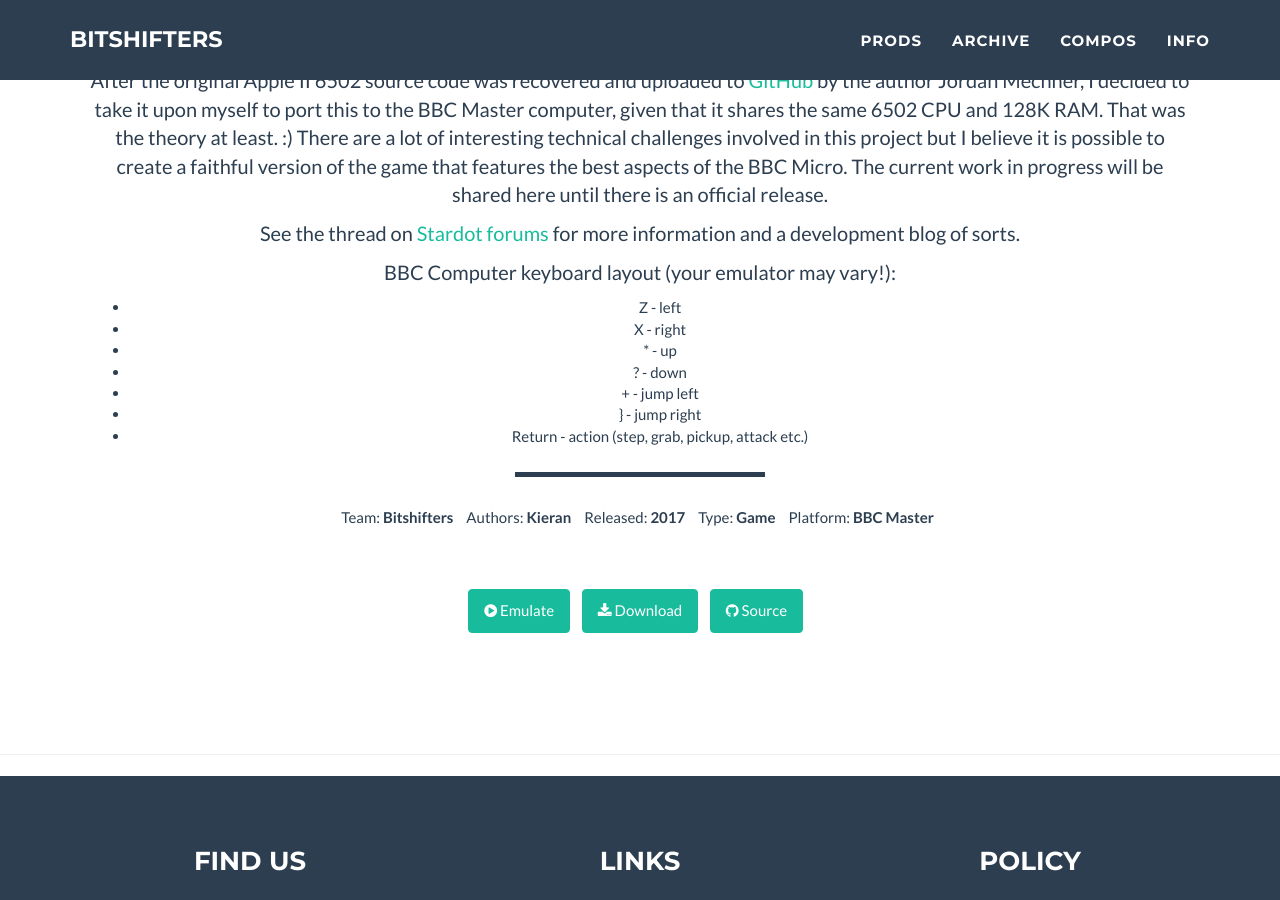
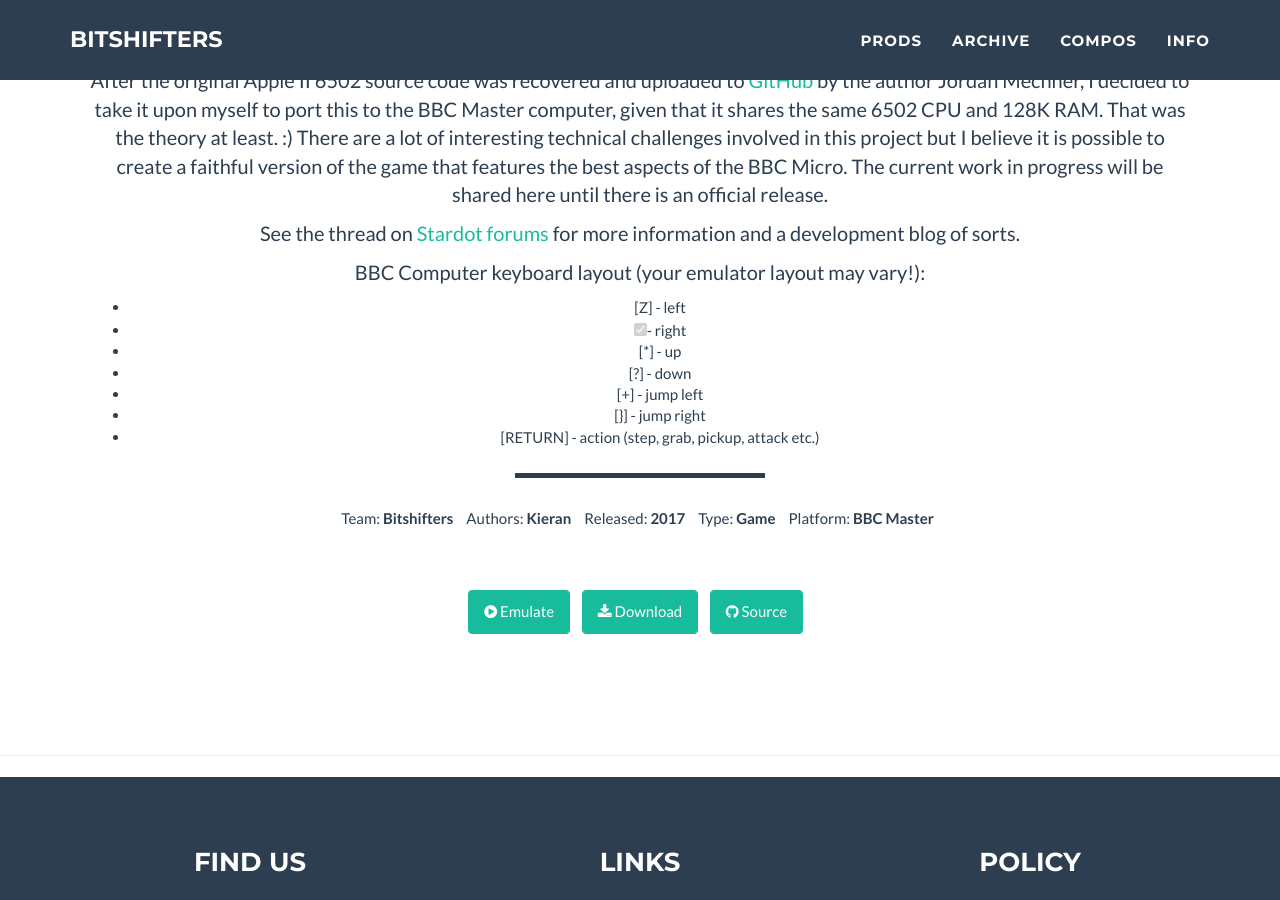
Before and after one commit to bitshifters/bitshifters.github.io, a Jekyll site: the page built from _posts/prods/2017-11-29-bs-pop-beeb.md, in a window 1280 px wide and 900 px high, scrolled down 1028 px. Built offline with Jekyll 4.4.1, drawn with Linux system fonts in a browser that asks for light colours.

Commit message:
New POP WIPs

```diff
--- a/_posts/prods/2017-11-29-bs-pop-beeb.md
+++ b/_posts/prods/2017-11-29-bs-pop-beeb.md
@@ -28,11 +28,11 @@
 
 See the thread on [Stardot forums](http://stardot.org.uk/forums/viewtopic.php?f=53&t=13079) for more information and a development blog of sorts.
 
-BBC Computer keyboard layout (your emulator may vary!):
-* Z - left
-* X - right
-* \* - up
-* ? - down
-* \+ - jump left
-* } - jump right
-* Return - action (step, grab, pickup, attack etc.)
+BBC Computer keyboard layout (your emulator layout may vary!):
+* [Z] - left
+* [X] - right
+* [\*] - up
+* [?] - down
+* [\+] - jump left
+* [}] - jump right
+* [RETURN] - action (step, grab, pickup, attack etc.)
```
Also changed, not shown: 2 other files.
